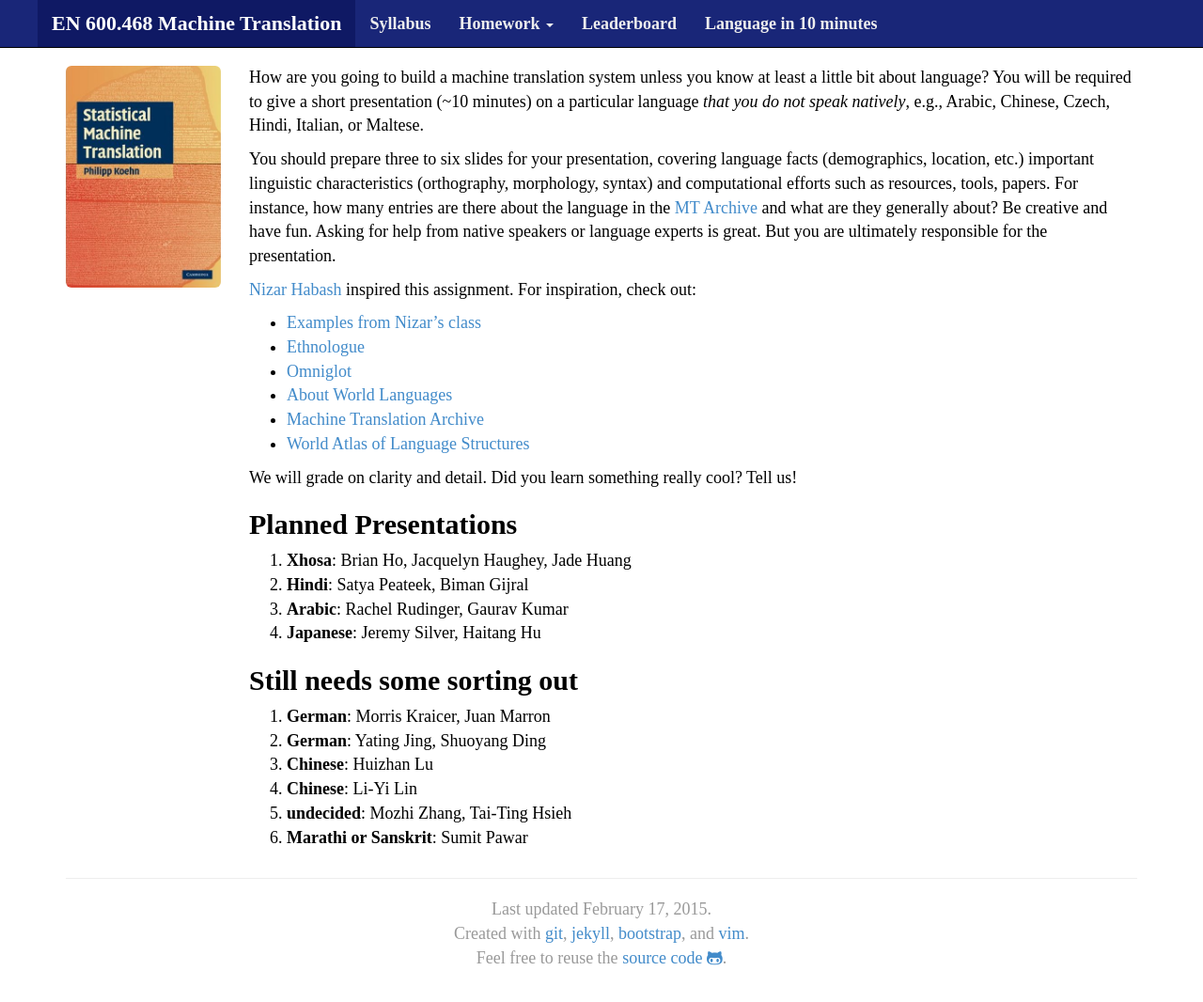
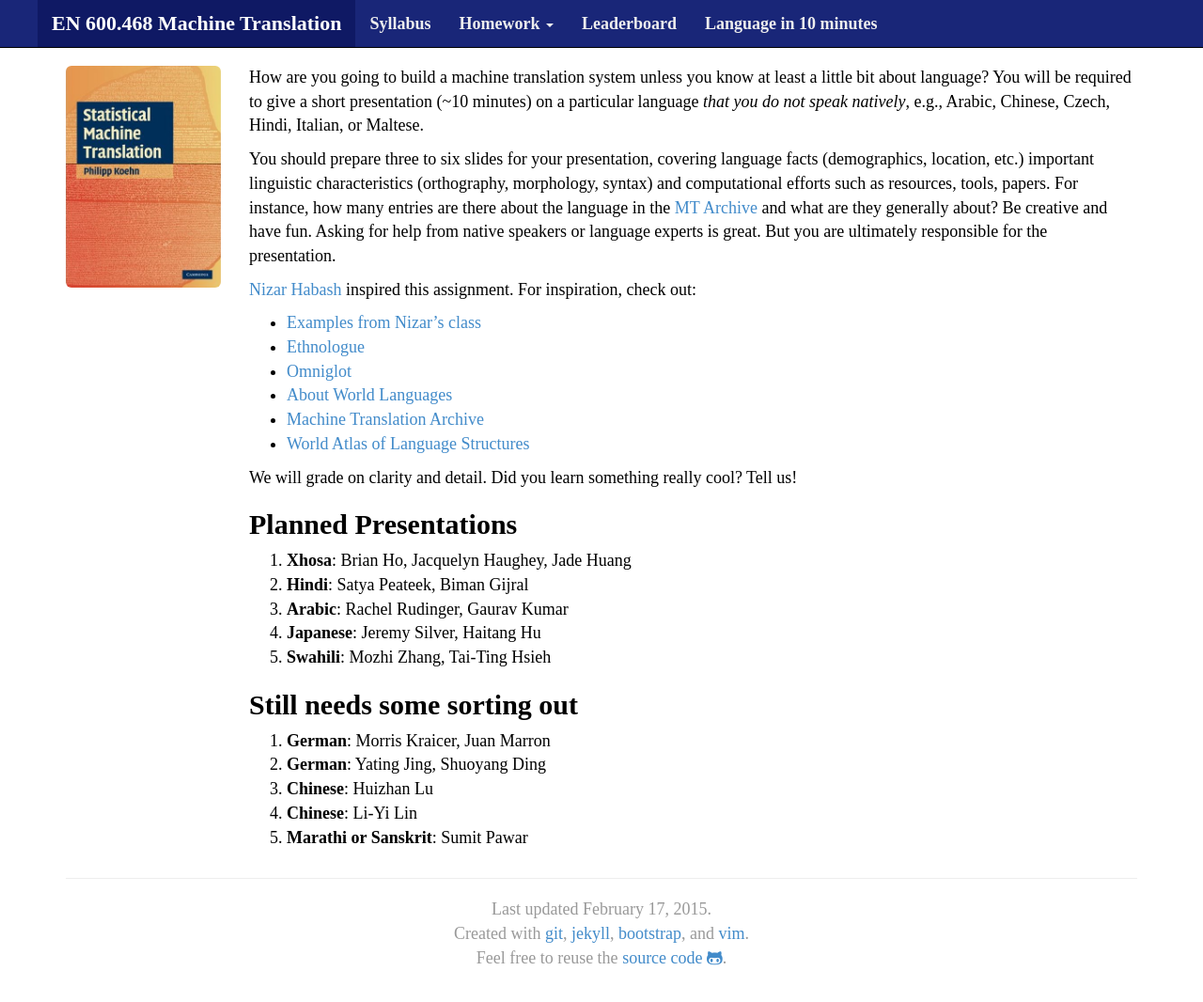
Before and after one commit to mt-class/jhu, a Jekyll site: the page built from lin10.md, in a window 1280 px wide and 1084 px high. Shown: the top 1066 px of the window at 94% size. Built offline with Jekyll 4.4.1, drawn with Linux system fonts in a browser that asks for light colours; nearby versions of some CDN libraries; some web fonts are replaced; some of the changed lines change nothing that is shown.

Commit message:
Update lin10.md

```diff
--- a/lin10.md
+++ b/lin10.md
@@ -40,6 +40,7 @@ Planned Presentations
 2. **Hindi**: Satya Peateek, Biman Gijral
 3. **Arabic**: Rachel Rudinger, Gaurav Kumar
 2. **Japanese**: Jeremy Silver, Haitang Hu
+8. **Swahili**: Mozhi Zhang, Tai-Ting Hsieh
 
 Still needs some sorting out
 ----------------------------
@@ -48,5 +49,4 @@ Still needs some sorting out
 2. **German**: Yating Jing, Shuoyang Ding
 5. **Chinese**: Huizhan Lu
 7. **Chinese**: Li-Yi Lin
-8. **undecided**: Mozhi Zhang, Tai-Ting Hsieh
 10. **Marathi or Sanskrit**: Sumit Pawar
```
